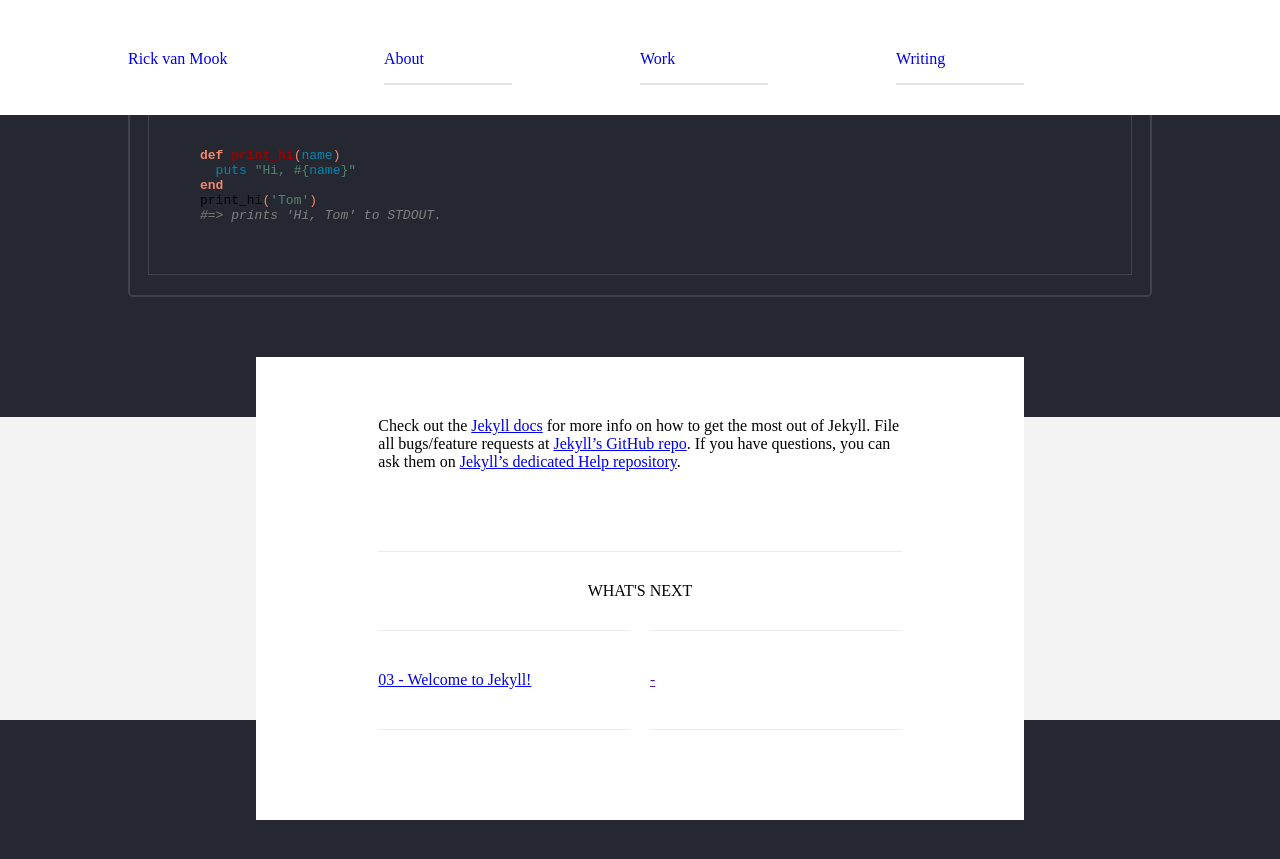
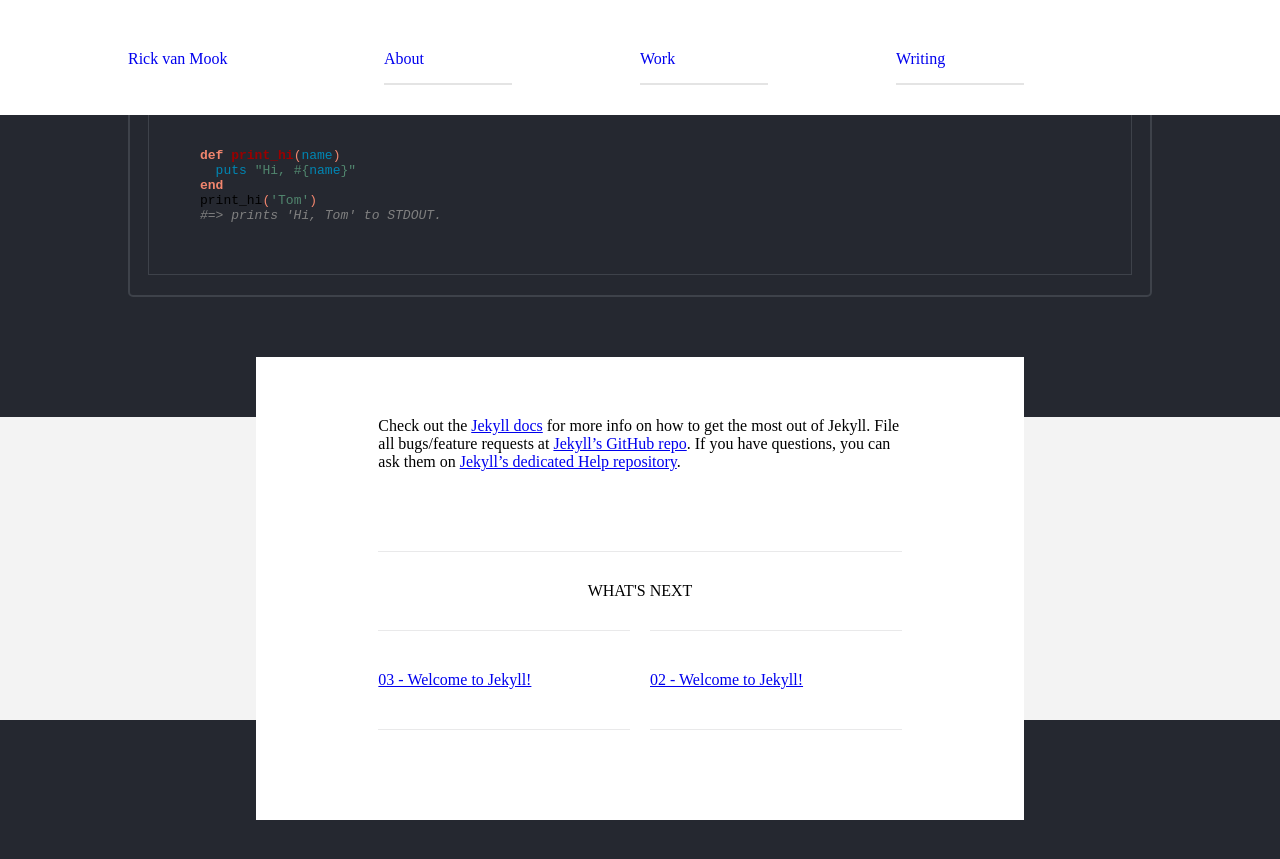
Before and after one commit to rickvanmook/rickvanmook.github.io, a Jekyll site: the page built from _posts/2015-11-08-post-4.markdown, in a window 1280 px wide and 900 px high, scrolled down 747 px. Shown: the top 859 px of the window. Built offline with Jekyll 4.4.1, drawn with Linux system fonts in a browser that asks for light colours.

Commit message:
Updated post related content

```diff
--- a/_layouts/post.html
+++ b/_layouts/post.html
@@ -22,14 +22,16 @@ layout: default
   <footer class="post__footer">
     <div class="post__footer__content">
       <div class="post__footer__title">What's Next</div>
-      <div class="post__footer__link-wrapper">
-        <a class="post__footer__link" href="{{ page.previous.url | prepend: site.baseurl }}">
-          {{ page.previous.number }} - {{ page.previous.title }}<br>
-        </a>
-        <a class="post__footer__link" href="{{ page.next.url | prepend: site.baseurl }}">
-          {{ page.next.number }} - {{ page.next.title }}
-        </a>
-      </div>
+      <ul class="post__footer__link-wrapper">
+
+        {% for post in site.related_posts limit:2 %}
+        <li class="post__footer__link">
+          <a href="{{ post.url | prepend: site.baseurl }}">
+            {{ post.number }} - {{ post.title }}<br>
+          </a>
+        </li>
+        {% endfor %}
+      </ul>
     </div>
   </footer>
 </article>
```
